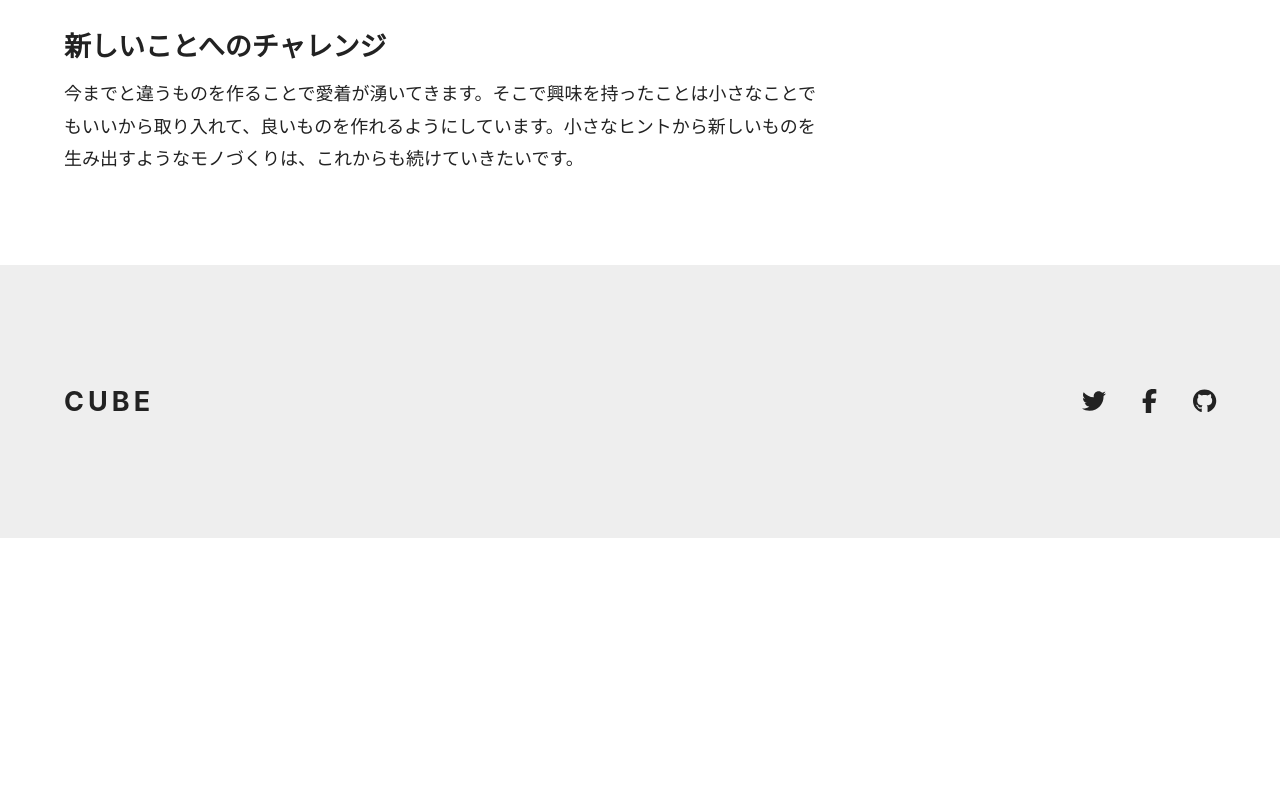
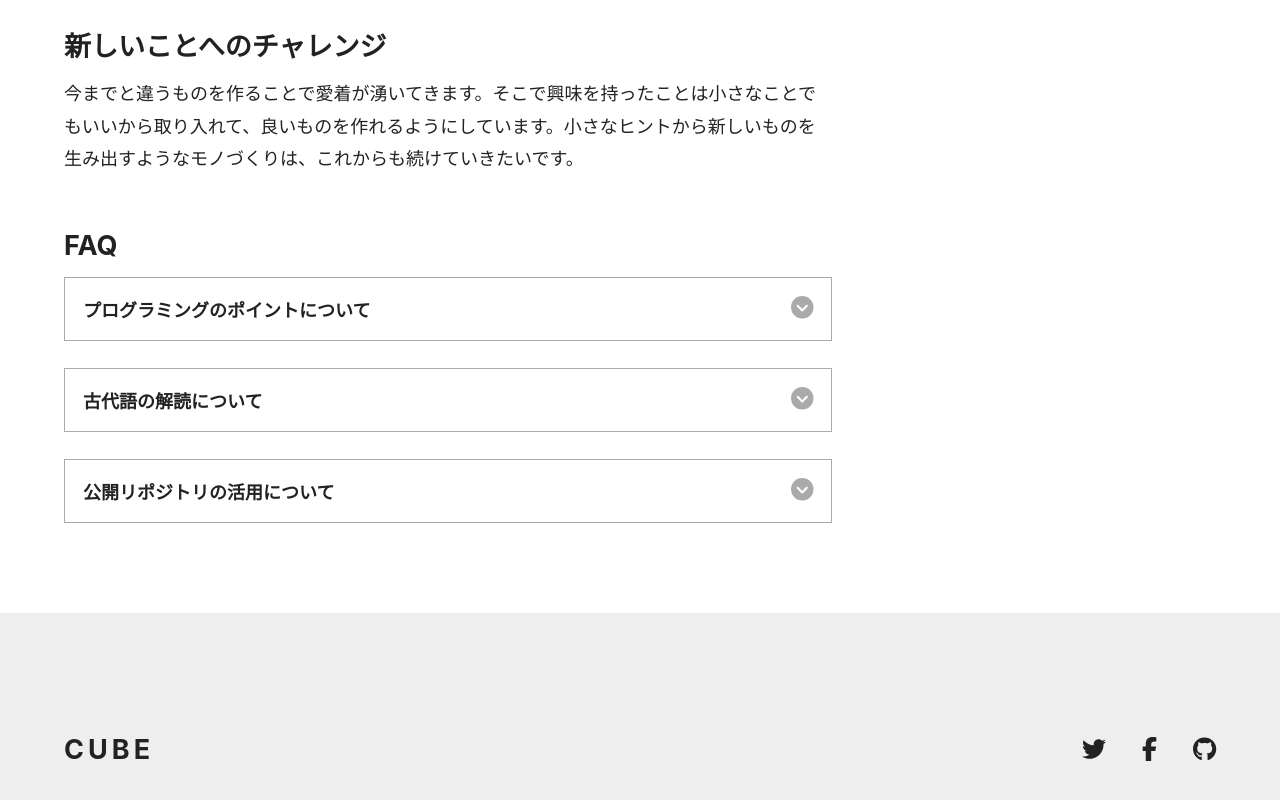
Before and after one commit to NzzyYkky/next-js-test-blog, a Next.js app: page /about in a window 1280 px wide. Shown: the part 1021-1821 px from the top of the page. Before the commit the page ends 1559 px from the top, so only its background shows below. Built offline with nearby package versions, Linux system fonts and the light colour scheme.

Commit message:
update:アコーディオン実装(useState useRef)

```diff
--- /dev/null
+++ b/components/accordion.js
@@ -0,0 +1,30 @@
+import styles from 'styles/accordion.module.css'
+import { FontAwesomeIcon } from '@fortawesome/react-fontawesome'
+import { faCircleChevronDown } from '@fortawesome/free-solid-svg-icons'
+import { useState, useRef } from 'react'
+
+export default function Accordion({ heading, children }) {
+   const [textIsOpen, setTextIsOpen] = useState(false);
+
+   const toggleText = () => {
+      setTextIsOpen(prev => !prev)
+   }
+
+   const refText = useRef(null);
+
+   return (
+      <div className={textIsOpen ? styles.open : styles.close}>
+         <h3 className={styles.heading}>
+            <button onClick={toggleText}>
+               {heading}
+               <FontAwesomeIcon icon={faCircleChevronDown} className={styles.icon} />
+            </button>
+         </h3>
+         <div className={styles.text} ref={refText} style={{ '--text-height': refText.current ? `${refText.current.scrollHeight}px` : '0px' }}>
+            <div className={styles.textInner}>
+               {children}
+            </div>
+         </div>
+      </div>
+   )
+}
--- a/pages/about.js
+++ b/pages/about.js
@@ -5,6 +5,7 @@
 import PostBody from 'components/post-body';
 import { TwoColumn, TwoColumnMain, TwoColumnSidebar } from 'components/two-column';
 import eyecath from 'images/about_image.png'
+import Accordion from 'components/accordion';
 
 export default function About() {
 
@@ -29,6 +30,23 @@
 						<p>
 							今までと違うものを作ることで愛着が湧いてきます。そこで興味を持ったことは小さなことでもいいから取り入れて、良いものを作れるようにしています。小さなヒントから新しいものを生み出すようなモノづくりは、これからも続けていきたいです。
 						</p>
+
+						<h2>FAQ</h2>
+						<Accordion heading='プログラミングのポイントについて'>
+							<p>
+								プログラミングのポイントは、作りたいものを作ることです。楽しいことから思いつき、目標とゴールを決め、そこに向かってさまざまな課題を設定していきながら、プログラムを作っていきます。
+							</p>
+						</Accordion>
+						<Accordion heading='古代語の解読について'>
+							<p>
+								古代語を解読するのに必要なのは、書かれた文字そのものだけです。古代の世界観や思考方法。それらを読み取ってこそ古代の世界観が理解できてきます。
+							</p>
+						</Accordion>
+						<Accordion heading='公開リポジトリの活用について'>
+							<p>
+								公開リポジトリを活用すると、全世界のどこからでもアクセスし、開発者が関連するプロジェクトのタスクを利用することができます。
+							</p>
+						</Accordion>
 					</PostBody>
 				</TwoColumnMain>
 				<TwoColumnSidebar>
--- /dev/null
+++ b/styles/accordion.module.css
@@ -0,0 +1,71 @@
+.open,
+.close {
+	border: 1px solid var(--gray-25);
+}
+
+.heading {
+	font-size: var(--body);
+}
+
+.heading button {
+	all: unset;
+	outline: revert;
+	-webkit-tap-highlight-color: transparent;
+	cursor: pointer;
+	box-sizing: border-box;
+	width: 100%;
+	padding: 1em;
+	display: flex;
+	justify-content: space-between;
+	gap: 1em;
+}
+
+.icon {
+	color: var(--gray-25);
+	font-size: 1.25em;
+	transition: transform 0.5s;
+}
+
+.open .icon {
+	transform: rotate(180deg);
+}
+
+.textInner {
+	padding: 0 1.14em 1.14em;
+	font-size: calc(var(--body) * 0.875);
+}
+
+.text {
+	overflow: hidden;
+	height: 0px;
+	transition: height 0.5s;
+}
+
+.open .text {
+	animation: openAnim 0.5s forwards;
+}
+
+.close .text {
+	animation: closeAnim 0.5s forwards;
+}
+
+@keyframes openAnim {
+	0% {
+		height: 0px;
+	}
+	99% {
+		height: var(--text-height);
+	}
+	100% {
+		height: auto;
+	}
+}
+
+@keyframes closeAnim {
+	0% {
+		height: var(--text-height);
+	}
+	100% {
+		height: 0px;
+	}
+}
```
